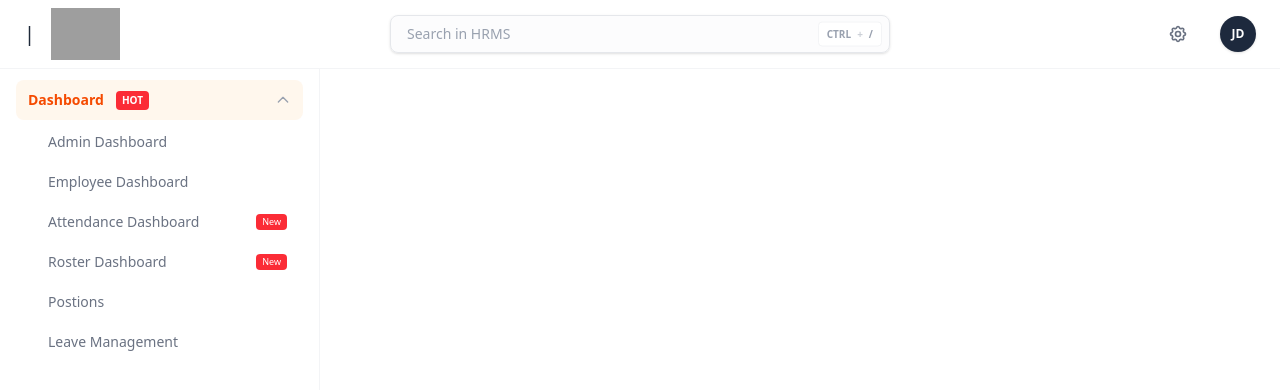
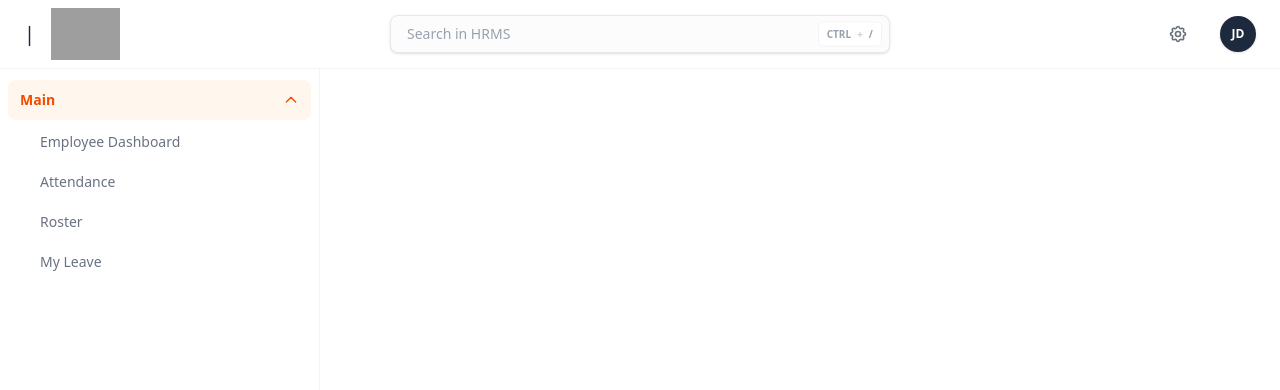
Before and after one commit to haitheara1111-ship-it/HanSei-Frontend, a Nuxt app: page /hr in a window 1280 px wide. Shown: the top 390 px of the page. Built offline with nearby package versions, Linux system fonts and the light colour scheme; grey boxes are pictures that could not be loaded.

Commit message:
side bar

```diff
--- a/components/Sidebar.vue
+++ b/components/Sidebar.vue
@@ -1,122 +1,154 @@
 <template>
   <aside class="fixed top-0 left-0 w-80 h-screen bg-white flex flex-col border-r border-gray-100 z-40">
 
+    <!-- Logo -->
     <div class="flex items-center justify-center h-16 border-b flex-shrink-0">
-      <img src="https://i.ibb.co/gBgkSKR/Chat-GPT-Image-Mar-16-2026-04-05-52-PM.png" alt="Logo" class="h-8 object-contain">
+      <img src="https://i.ibb.co/gBgkSKR/Chat-GPT-Image-Mar-16-2026-04-05-52-PM.png" class="h-8 object-contain">
     </div>
 
-    <nav class="flex-1 overflow-y-auto mt-4 custom-scrollbar">
-      <ul>
-        <li v-for="(menu, index) in menus" :key="index" class="px-4 mb-2">
+    <!-- Sidebar -->
 
+    <nav class="flex-1 overflow-y-auto mt-4 px-2 space-y-2">
+      <div v-for="(menu, index) in menus" :key="index">
+
+        <!-- Parent -->
         <div
-            class="flex items-center justify-between py-2.5 px-3 cursor-pointer hover:bg-orange-50 hover:text-orange-600 rounded-lg transition-all group"
-            :class="{ 'bg-orange-50 text-orange-600': menu.open }"
           @click="toggleMenu(index)"
+          class="flex items-center justify-between py-2.5 px-3 rounded-lg cursor-pointer transition-all duration-200"
+          :class="menu.open ? 'bg-orange-50 text-orange-600' : 'hover:bg-orange-50 hover:text-orange-600'"
         >
-            <div class="flex items-center space-x-3">
+          <div class="flex items-center gap-2" >
             <span class="font-semibold text-sm">{{ menu.name }}</span>
+
             <span
               v-if="menu.label"
-                class="text-[10px] text-white bg-red-500 rounded px-1.5 py-0.5 font-bold uppercase"
+              class="text-[10px] bg-red-500 text-white px-1.5 py-0.5 rounded font-bold uppercase"
             >
               {{ menu.label }}
             </span>
           </div>
 
-            <span v-if="menu.submenu">
           <svg
-                :class="{ 'transform rotate-180': menu.open }"
-                class="w-4 h-4 transition-transform text-gray-400 group-hover:text-orange-600"
+            v-if="menu.submenu"
+            class="w-4 h-4 transition-transform duration-300"
+            :class="menu.open ? 'rotate-180 text-orange-600' : 'text-gray-400'"
             fill="none"
             stroke="currentColor"
             viewBox="0 0 24 24"
           >
             <path stroke-linecap="round" stroke-linejoin="round" stroke-width="2" d="M19 9l-7 7-7-7" />
           </svg>
-            </span>
         </div>
 
-          <transition name="slide">
-            <ul v-if="menu.submenu && menu.open" class="pl-4 mt-1 space-y-1">
-              <li
+        <!-- Submenu -->
+        <div
+          class="overflow-hidden transition-all duration-300"
+          :class="menu.open ? 'max-h-96 opacity-100' : 'max-h-0 opacity-0'"
+        >
+          <div class="pl-4 mt-1 space-y-1">
+            <NuxtLink
               v-for="(sub, subIndex) in menu.submenu"
               :key="subIndex"
-                class="flex items-center justify-between rounded-md overflow-hidden"
-              >
-                <NuxtLink
               :to="sub.path"
-                  class="flex-1 py-2 px-4 text-sm text-gray-500 hover:text-orange-500 hover:bg-gray-50 transition-colors flex items-center justify-between"
-                  active-class="text-orange-600 font-bold bg-orange-50"
+              class="flex items-center justify-between px-4 py-2 text-sm rounded-md transition-all"
+              :class="[
+                isActive(sub.path)
+                  ? 'bg-orange-50 text-orange-600 font-semibold'
+                  : 'text-gray-500 hover:bg-gray-50 hover:text-orange-500'
+              ]"
             >
               <span>{{ sub.name }}</span>
+
               <span
                 v-if="sub.label"
-                    class="text-[9px] text-white bg-red-500 rounded px-1.5 py-0.5"
+                class="text-[9px] bg-red-500 text-white px-1.5 py-0.5 rounded"
               >
                 {{ sub.label }}
               </span>
             </NuxtLink>
-              </li>
-            </ul>
-          </transition>
+          </div>
+        </div>
 
-        </li>
-      </ul>
+      </div>
+
     </nav>
   </aside>
 
-  <div class="hidden lg:block w-80 flex-shrink-0"></div>
+  <div class="hidden lg:block w-80"></div>
 </template>
+<script setup>
+import { reactive, computed, onMounted } from "vue";
+import { useRoute } from "vue-router";
+const role = 'admin ';
 
-<script setup>
-import { reactive } from "vue";
+const route = useRoute();
 
-const menus = reactive([
+/**
+ * 🔐 USER ROLE (replace with backend later)
+ */
+const user = reactive({
+  role: "employee", // change to "admin"
+});
+
+/**
+ * 📊 MENU DATA
+ */
+const rawMenus = reactive([
   {
-    name: "Dashboard",
-    label: "Hot",
-    open: true, // Default open for better UX
+    name: "Main",
+    open: true,
     submenu: [
-      { name: "Admin Dashboard", path: "/dashboard" },
-      { name: "Employee Dashboard", path: "/Employee-Dashboard" },
-      { name: "Attendance Dashboard", path: "/HR-page", label: "New" },
-      { name: "Roster Dashboard", path: "/Roster", label: "New" },
-      { name: "Postions", path: "/position", label: "" },
-      { name: "Leave Management", path: "/Leave", label: "" },
+      { name: "Dashboard", path: "/dashboard", role: "admin" },
+      { name: "Employee Dashboard", path: "/Employee-Dashboard", role: "employee" },
+      { name: "Attendance", path: "/HR-page", role: "employee" },
+      { name: "Roster", path: "/Roster", role: "employee" },
+      { name: "My Leave", path: "/Leave", role: "employee" },
+
+      { name: "Manage Attendance", path: "/HR-page", role: "admin" },
+      { name: "Manage Roster", path: "/Roster", role: "admin" },
+      { name: "Positions", path: "/position", role: "admin" },
+      { name: "Leave Management", path: "/Leave", role: "admin" },
+      { name: "Employees", path: "/employees", role: "admin" },
     ],
   },
 ]);
 
+onMounted (()=>{
+})
+
+/**
+ * 🧠 Detect current page based on REAL routes
+ */
+const currentPage = computed(() => {
+  if (route.path.startsWith("/dashboard")) return "admin";
+  if (route.path.startsWith("/Employee-Dashboard")) return "employee";
+  return "unknown";
+});
+
+/**
+ * 🎯 FILTER MENU (FIXED)
+ */
+const menus = computed(() => {
+  return rawMenus.map(menu => {
+    const filtered = menu.submenu.filter(sub => {
+      return sub.role === user.role;
+    });
+
+    return { ...menu, submenu: filtered };
+  }).filter(menu => menu.submenu.length > 0);
+});
+
+/**
+ * 🔁 TOGGLE MENU
+ */
 const toggleMenu = (index) => {
-  menus[index].open = !menus[index].open;
+  rawMenus[index].open = !rawMenus[index].open;
+};
+
+/**
+ * 🎯 ACTIVE LINK
+ */
+const isActive = (path) => {
+  return route.path.startsWith(path);
 };
 </script>
-
-<style scoped>
-/* Smooth slide transition for submenus */
-.slide-enter-active, .slide-leave-active {
-  transition: all 0.3s ease;
-  max-height: 200px;
-}
-.slide-enter-from, .slide-leave-to {
-  max-height: 0;
-  opacity: 0;
-  overflow: hidden;
-}
-
-/* Custom scrollbar for a cleaner look */
-.custom-scrollbar::-webkit-scrollbar {
-  width: 4px;
-}
-.custom-scrollbar::-webkit-scrollbar-track {
-  background: transparent;
-}
-.custom-scrollbar::-webkit-scrollbar-thumb {
-  background: #e5e7eb;
-  border-radius: 10px;
-}
-.custom-scrollbar::-webkit-scrollbar-thumb:hover {
-  background: #d1d5db;
-}
-</style>
--- a/components/UserLogin.vue
+++ b/components/UserLogin.vue
@@ -64,6 +64,7 @@
 <script setup>
 import { ref } from "vue"
 import { useRouter } from "vue-router"
+fetch("http://127.0.0.1:8000/api/login")
 
 const router = useRouter()
 
```
Lines whose indentation alone changed are shown as unchanged.
